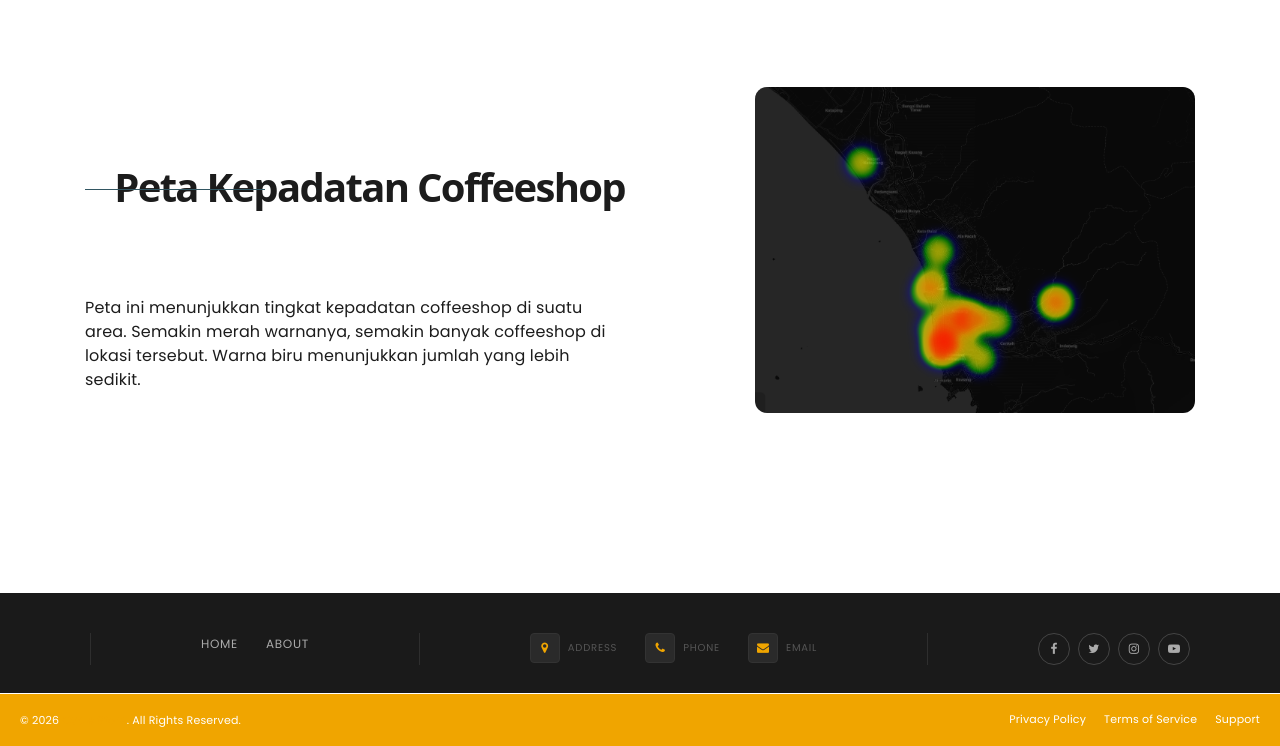
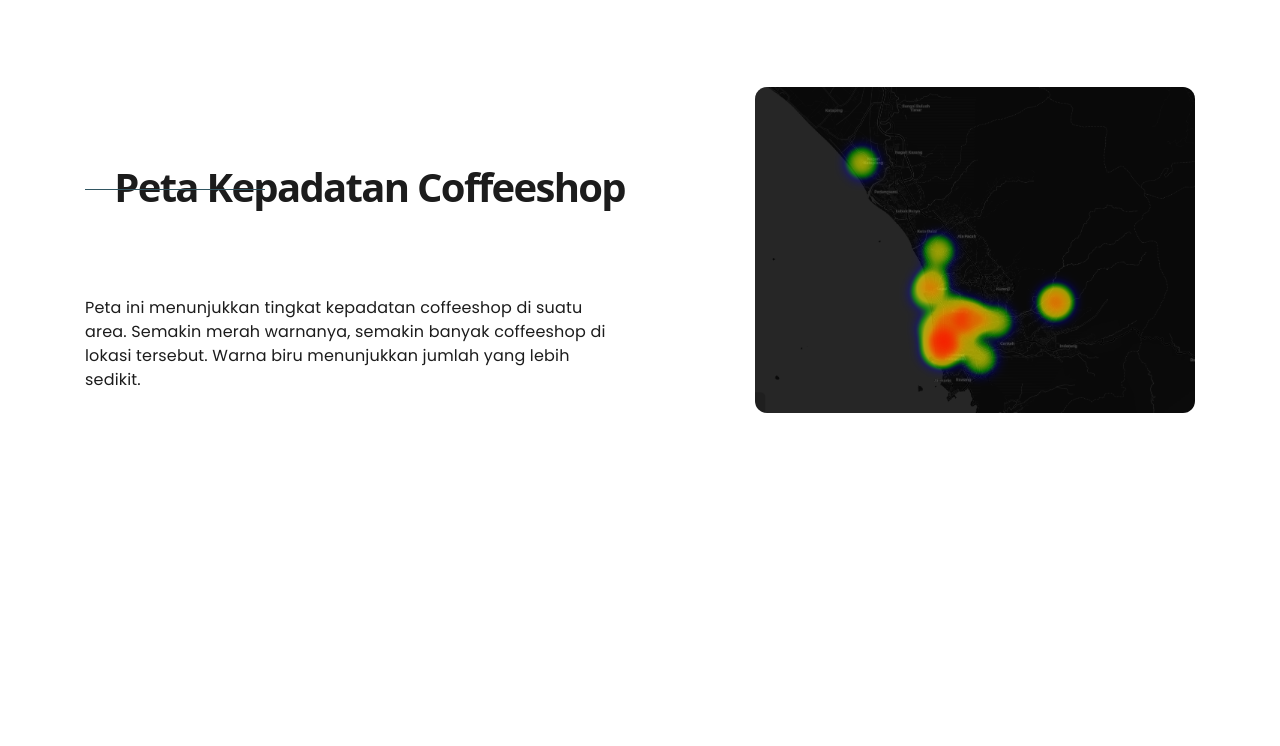
Before and after one commit to rahmat-alt/landing_react, a website built with Vite: page index.html in a window 1280 px wide. Shown: the part 923-1669 px from the top of the page. After the commit the page ends 1540 px from the top, so only its background shows below. Built offline with nearby package versions, Linux system fonts and the light colour scheme; a script that the page names is missing; files whose address does not match are found by name.

Commit message:
hapus footer

```diff
--- a/index.html
+++ b/index.html
@@ -179,59 +179,7 @@
     </div>
     <!-- cycle section end -->
     <!-- footer section start -->
-    <footer class="footer_section">
-      <div class="footer_inner">
-        <!-- Brand -->
 
-        <div class="footer_vdivider"></div>
-
-        <!-- Nav -->
-        <nav class="footer_nav">
-          <a href="#">Home</a>
-          <a href="#main_slider">About</a>
-        </nav>
-
-        <div class="footer_vdivider"></div>
-
-        <!-- Contact -->
-        <div class="footer_contacts">
-          <div class="fc_item">
-            <div class="fc_icon"><i class="fa fa-map-marker"></i></div>
-            <div class="fc_text">
-              <strong>Address</strong>
-            </div>
-          </div>
-          <div class="fc_item">
-            <div class="fc_icon"><i class="fa fa-phone"></i></div>
-            <div class="fc_text"><strong>Phone</strong></div>
-          </div>
-          <div class="fc_item">
-            <div class="fc_icon"><i class="fa fa-envelope"></i></div>
-            <div class="fc_text"><strong>Email</strong></div>
-          </div>
-        </div>
-
-        <div class="footer_vdivider"></div>
-
-        <!-- Social -->
-        <div class="footer_social">
-          <a href="#"><i class="fa fa-facebook"></i></a>
-          <a href="#"><i class="fa fa-twitter"></i></a>
-          <a href="#"><i class="fa fa-instagram"></i></a>
-          <a href="#"><i class="fa fa-youtube-play"></i></a>
-        </div>
-      </div>
-
-      <!-- Bottom bar -->
-      <div class="footer_bottom">
-        <p>&copy; 2026 <a href="#">Cycle Store</a>. All Rights Reserved.</p>
-        <div class="footer_bottom_links">
-          <a href="#">Privacy Policy</a>
-          <a href="#">Terms of Service</a>
-          <a href="#">Support</a>
-        </div>
-      </div>
-    </footer>
     <!-- footer section end -->
     <!-- Javascript files-->
     <script src="js/jquery.min.js"></script>
```
